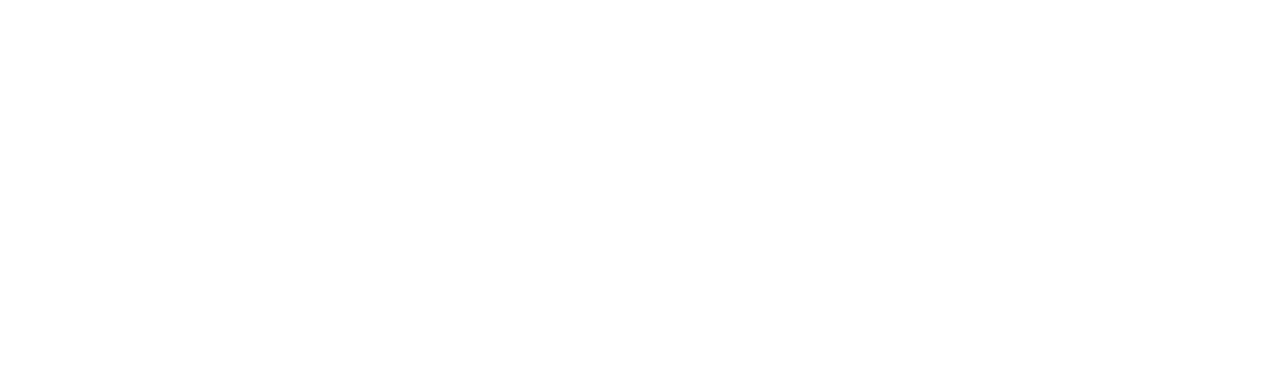
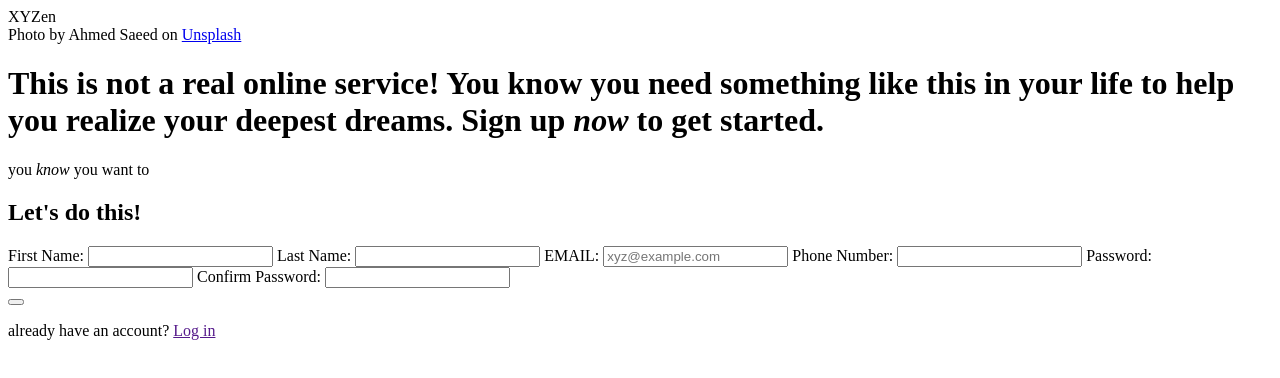
Before and after one commit to Ayman-C/odin-sign-up-form, a plain HTML site: page index.html in a window 1280 px wide. Drawn offline with Linux system fonts and the light colour scheme.

Commit message:
Create basic HTML shell

```diff
--- a/index.html
+++ b/index.html
@@ -6,6 +6,37 @@
     <title>my sign-up form</title>
 </head>
 <body>
+    <div id="banner">
+        <div id="Titlebackground">
+            <div id="logo"></div>
+            <div id="title">XYZen</div>
+        </div>
+        <div id="credits">Photo by Ahmed Saeed on <a href="https://unsplash.com">Unsplash</a></div>
+    </div>
+    <div id="main">
+        <div id="textContainer">
+            <h1>This is not a real online service! You know you need something like this in your life to help you realize your deepest dreams. Sign up <em>now</em> to get started.</h1>
+            <p> you <em>know</em> you want to</p>
+        </div>
+        <form id="signupForm" action="" method="post">
+            <h2>Let's do this!</h2>
+            <label for="firstName">First Name:</label>
+            <input type="text" id="firstName" name="firstName">
+            <label for="lastName">Last Name:</label>
+            <input type="text" id="lastName" name="lastName">
+            <label for="email">EMAIL:</label>
+            <input type="email" id="email" name="email" placeholder="xyz@example.com">
+            <label for="phone">Phone Number:</label>
+            <input type="email" id="phone" name="phone" >
+            <label for="password">Password:</label>
+            <input type="password" id="password" name="password" >
+            <label for="passwordMatch">Confirm Password:</label>
+            <input type="password" id="passwordMatch" name="passwordMatch" >
+        </form>
+        <button type="submit" form="signupForm" value="Submit"></button>
+        <p>already have an account? <a href="">Log in</a></p>
 
+
+    </div>
 </body>
 </html>
```
